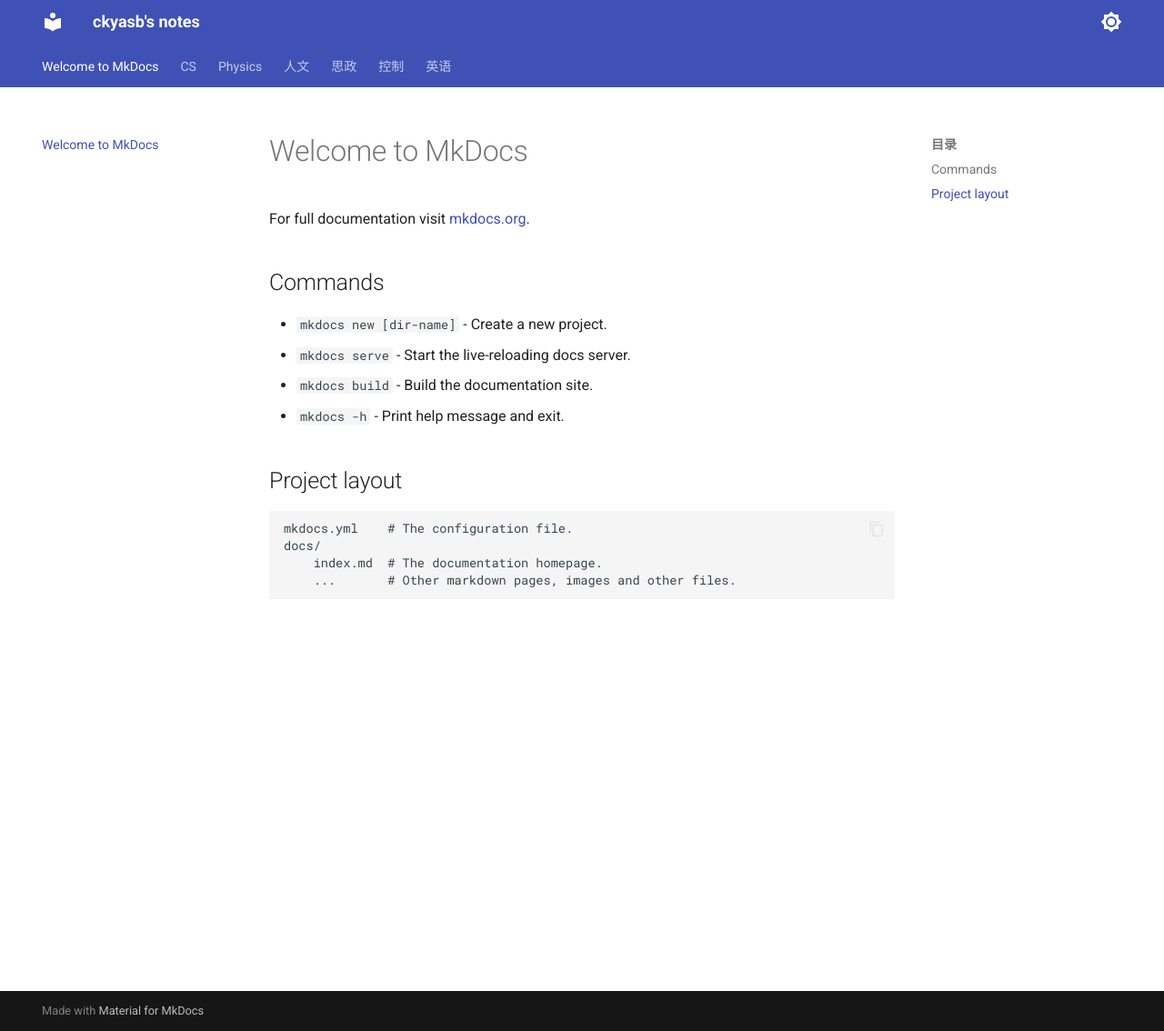
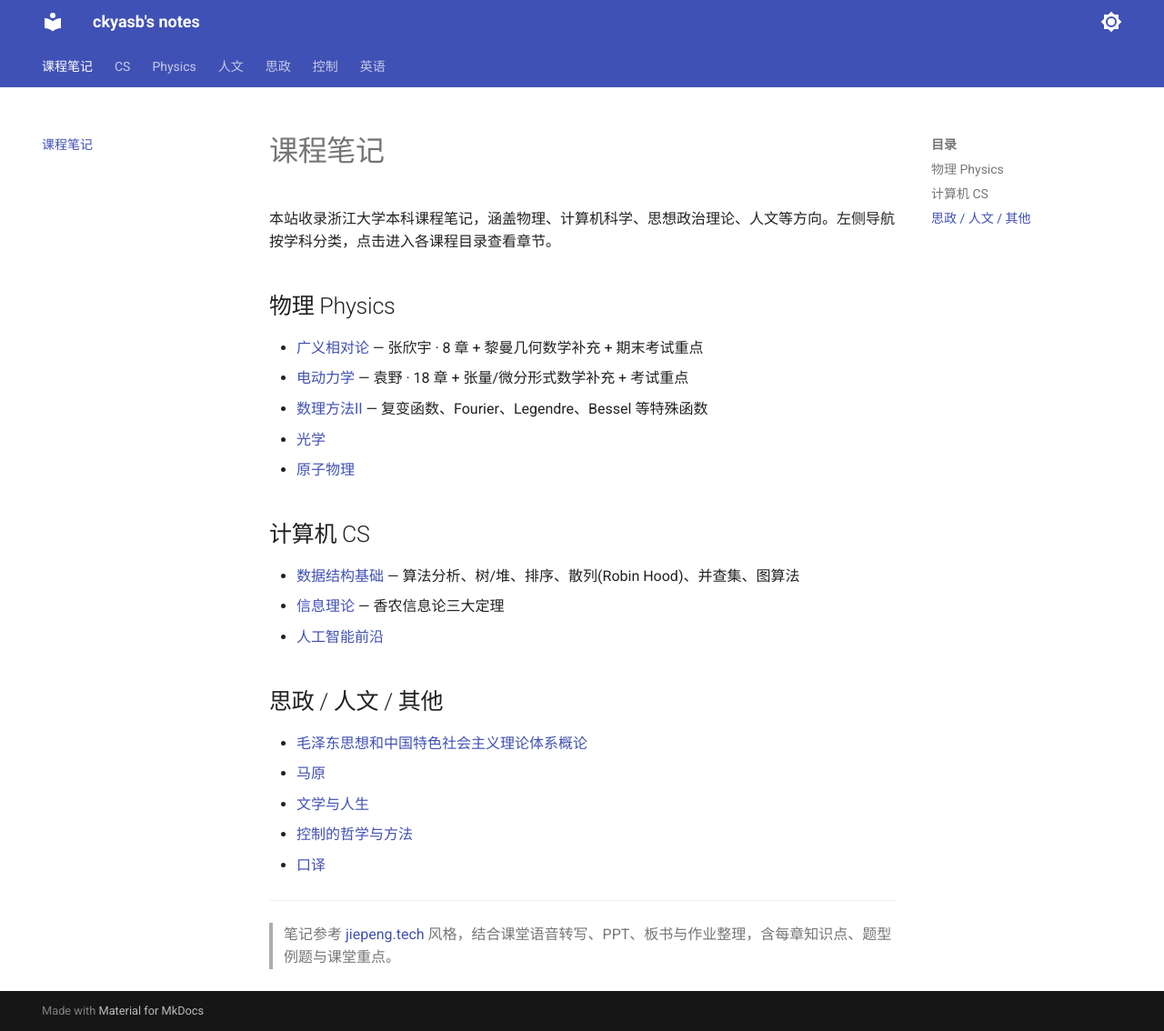
Before and after one commit to ckyasb/ckyasb.github.io, an MkDocs documentation site: the page built from docs/index.md, in a window 1280 px wide and 1134 px high. Shown: the whole window at 91% size. Built offline with MkDocs 1.6.1 and Material for MkDocs 9.7.7, drawn with Linux system fonts in a browser that asks for light colours.

Commit message:
首页改为课程笔记导航入口
原首页是 MkDocs 默认模板（Welcome to MkDocs），未列出任何课程，
导致访客看不到笔记条目。改为按学科分类的链接导航。

Co-Authored-By: Claude <noreply@anthropic.com>

```diff
--- a/docs/index.md
+++ b/docs/index.md
@@ -1,17 +1,29 @@
-# Welcome to MkDocs
+# 课程笔记
 
-For full documentation visit [mkdocs.org](https://www.mkdocs.org).
+本站收录浙江大学本科课程笔记，涵盖物理、计算机科学、思想政治理论、人文等方向。左侧导航按学科分类，点击进入各课程目录查看章节。
 
-## Commands
+## 物理 Physics
 
-* `mkdocs new [dir-name]` - Create a new project.
-* `mkdocs serve` - Start the live-reloading docs server.
-* `mkdocs build` - Build the documentation site.
-* `mkdocs -h` - Print help message and exit.
+- [广义相对论](Physics/广义相对论/index.md) — 张欣宇 · 8 章 + 黎曼几何数学补充 + 期末考试重点
+- [电动力学](Physics/电动力学/index.md) — 袁野 · 18 章 + 张量/微分形式数学补充 + 考试重点
+- [数理方法Ⅱ](Physics/数理方法Ⅱ/index.md) — 复变函数、Fourier、Legendre、Bessel 等特殊函数
+- [光学](Physics/光学/index.md)
+- [原子物理](Physics/原子物理/01原子及结构.md)
 
-## Project layout
+## 计算机 CS
 
-    mkdocs.yml    # The configuration file.
-    docs/
-        index.md  # The documentation homepage.
-        ...       # Other markdown pages, images and other files.
+- [数据结构基础](CS/数据结构基础/index.md) — 算法分析、树/堆、排序、散列(Robin Hood)、并查集、图算法
+- [信息理论](CS/信息理论/index.md) — 香农信息论三大定理
+- [人工智能前沿](CS/人工智能前沿/index.md)
+
+## 思政 / 人文 / 其他
+
+- [毛泽东思想和中国特色社会主义理论体系概论](思政/毛泽东思想和中国特色社会主义理论体系概论/index.md)
+- [马原](思政/马原/01%20导论.md)
+- [文学与人生](人文/文学与人生/index.md)
+- [控制的哲学与方法](控制/控制的哲学与方法/index.md)
+- [口译](英语/口译/技巧.md)
+
+---
+
+> 笔记参考 [jiepeng.tech](https://note.jiepeng.tech/) 风格，结合课堂语音转写、PPT、板书与作业整理，含每章知识点、题型例题与课堂重点。
```
